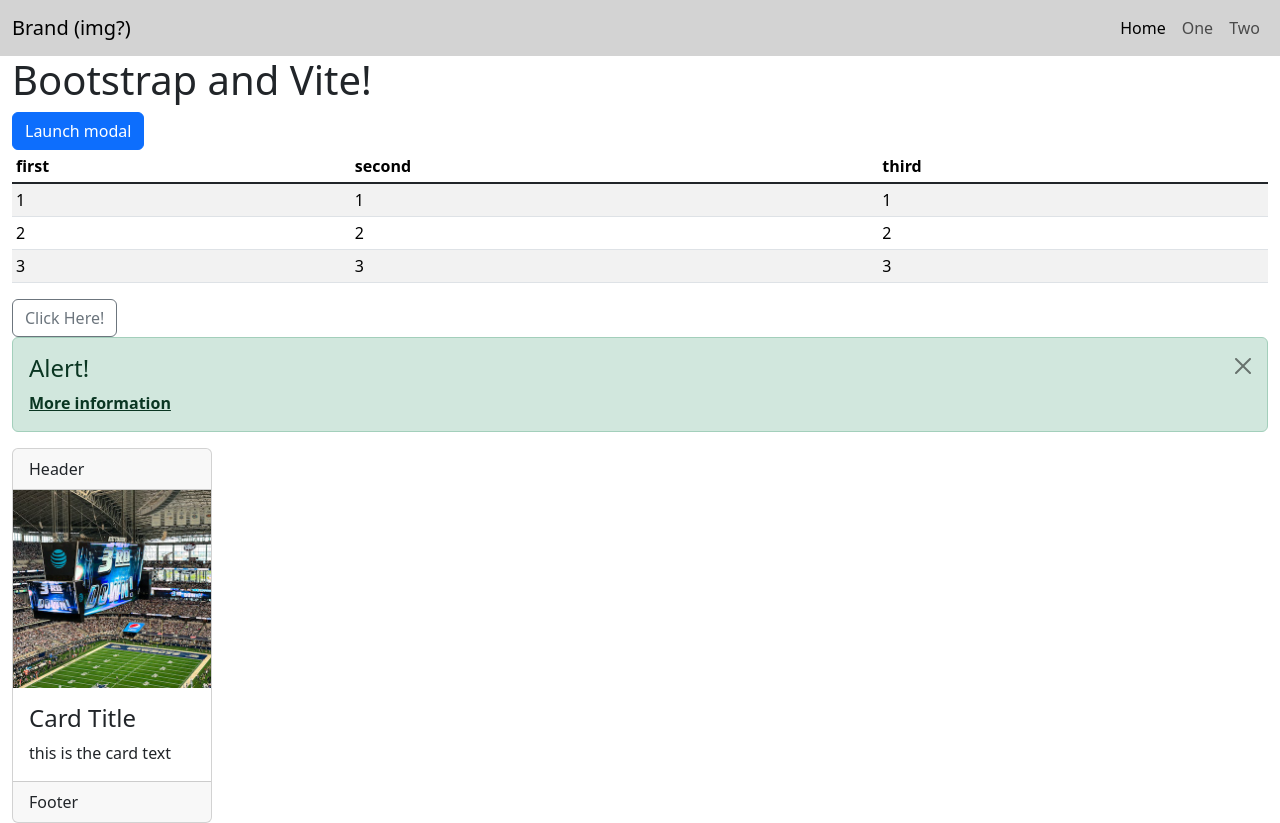
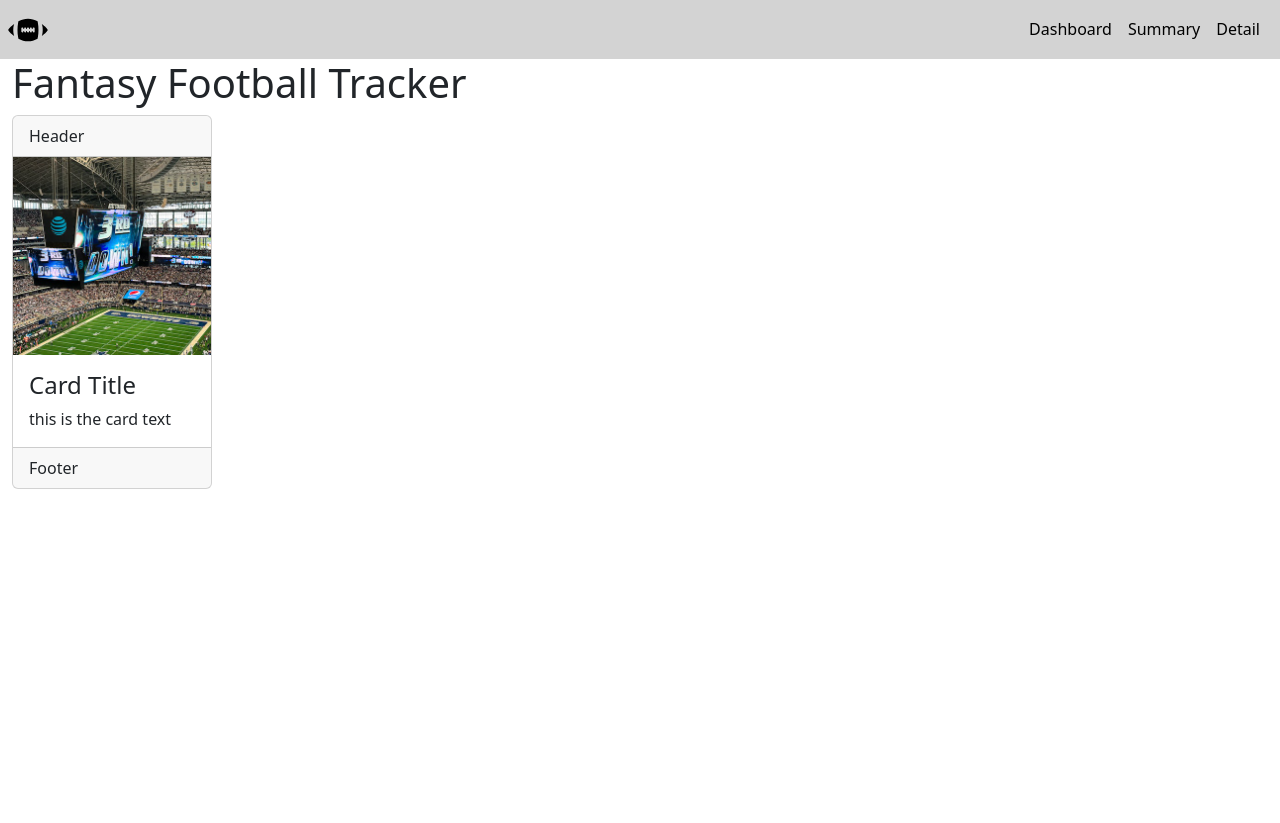
Before and after one commit to ShayEllis/football-league-tracker, a React (Vite) app: page /Dashboard in a window 1280 px wide. After the commit the page ends 800 px from the top, so only its background shows below. Built offline with nearby package versions, Linux system fonts and the light colour scheme.

Commit message:
started dashboard component

```diff
--- a/src/App.jsx
+++ b/src/App.jsx
@@ -1,3 +1,4 @@
+import { Outlet } from 'react-router-dom'
 import './App.scss'
 import Modal from './features/modal/modal'
 import Table from './features/table/table'
@@ -12,12 +13,8 @@ function App() {
     <>
       <Navbar />
       <div className='container-fluid'>
-        <h1>Bootstrap and Vite!</h1>
-        <Modal />
-        <Table />
-        <Button buttonText='Click Here!' />
-        <Alert />
-        <Card />
+        <h1>Fantasy Football Tracker</h1>
+        <Outlet />
       </div>
     </>
   )
--- a/src/components/button/button.jsx
+++ b/src/components/button/button.jsx
@@ -1,6 +1,13 @@
 const Button = (props) => {
   return (
-    <button className='btn btn-outline-secondary' data-bs-toggle={props.toggle ? 'button' : undefined}>{props.buttonText || 'Submit'}</button>
+    <button
+      type='button'
+      className='btn btn-outline-secondary'
+      data-bs-toggle={props.toggle ? 'button' : undefined}
+      data-bs-dismiss={props.dismiss || undefined}
+      data-bs-target={props.target || undefined}>
+      {props.buttonText || 'Submit'}
+    </button>
   )
 }
 
--- /dev/null
+++ b/src/components/dashboard/dashboard.jsx
@@ -0,0 +1,7 @@
+import Card from "../../features/card/card"
+
+const Dashboard = () => {
+  return <Card />
+}
+
+export default Dashboard
--- a/src/components/navbar/navbar.jsx
+++ b/src/components/navbar/navbar.jsx
@@ -1,10 +1,13 @@
+import { Link, NavLink } from 'react-router-dom'
+import footballIcon from '../../assets/football-icon.svg'
+
 const Navbar = () => {
   return (
     <nav className='navbar navbar-expand-md'>
       <div className='container-fluid'>
-        <a href='#' className='navbar-brand'>
-          Brand (img?)
-        </a>
+        <Link to='dashboard' className='navbar-brand'>
+          <img src={footballIcon}/>
+        </Link>
         <button
           className='navbar-toggler'
           data-bs-toggle='collapse'
@@ -16,19 +19,19 @@ const Navbar = () => {
         <div className='collapse navbar-collapse justify-content-end' id='nav'>
           <ul className='navbar-nav'>
             <li className='nav-item'>
-              <a href='#' className='nav-link active' aria-current='page'>
-                Home
-              </a>
+              <NavLink to='dashboard' className='nav-link active' aria-current='page'>
+                Dashboard
+              </NavLink>
             </li>
             <li className='nav-item'>
-              <a href='#' className='nav-link'>
-                One
-              </a>
+              <NavLink href='#' className='nav-link'>
+                Summary
+              </NavLink>
             </li>
             <li className='nav-item'>
-              <a href='#' className='nav-link'>
-                Two
-              </a>
+              <NavLink href='#' className='nav-link'>
+                Detail
+              </NavLink>
             </li>
           </ul>
         </div>
--- a/src/components/navbar/navbar.scss
+++ b/src/components/navbar/navbar.scss
@@ -1,3 +1,7 @@
 nav {
   background-color: lightgray;
+
+  .navbar-brand > img {
+    transform: rotate(45deg);
+  }
 }
--- a/src/features/modal/modal.jsx
+++ b/src/features/modal/modal.jsx
@@ -1,3 +1,5 @@
+import Button from '../../components/button/button'
+
 const Modal = () => {
   return (
     <>
@@ -8,7 +10,6 @@ const Modal = () => {
         data-bs-target='#modal'>
         Launch modal
       </button>
-
       <div className='modal fade' id='modal' tabIndex='-1'>
         <div className='modal-dialog modal-dialog-centered'>
           <div className='modal-content'>
@@ -25,15 +26,7 @@ const Modal = () => {
             </div>
             <div className='modal-footer'>
               <p>Footer</p>
-              <button
-                type='button'
-                className='btn btn-secondary'
-                data-bs-dismiss='modal'>
-                Close
-              </button>
-              <button type='button' className='btn btn-primary'>
-                Save changes
-              </button>
+              <Button buttonText='Save Changes' />
             </div>
           </div>
         </div>
--- a/src/index.scss
+++ b/src/index.scss
@@ -1 +1 @@
-@import 'bootstrap/scss/bootstrap', './features/modal/modal.scss', './features/table/table.scss', './components/button/button.scss', './features/alert/alert.scss', './features/card/card.scss', './components/navbar/navbar.scss'
+@import 'bootstrap/scss/bootstrap', './features/modal/modal.scss', './features/table/table.scss', './components/button/button.scss', './features/alert/alert.scss', './features/card/card.scss', './components/navbar/navbar.scss', './components/dashboard/dashboard.scss'
--- a/src/main.jsx
+++ b/src/main.jsx
@@ -1,10 +1,14 @@
 import React from 'react'
 import ReactDOM from 'react-dom/client'
 import App from './App.jsx'
+import { RouterProvider } from 'react-router-dom'
+import { router } from '../src/router/router.jsx'
 import './index.scss'
 
 ReactDOM.createRoot(document.getElementById('root')).render(
   <React.StrictMode>
-    <App />
-  </React.StrictMode>,
+    <RouterProvider router={router}>
+      <App />
+    </RouterProvider>
+  </React.StrictMode>
 )
--- a/src/router/router.jsx
+++ b/src/router/router.jsx
@@ -0,0 +1,18 @@
+import { createBrowserRouter } from 'react-router-dom'
+import App from '../App'
+import Dashboard from '../components/dashboard/dashboard'
+
+const router = createBrowserRouter([
+  {
+    path: '/',
+    element: <App />,
+    children: [
+      {
+        path: 'Dashboard',
+        element: <Dashboard />,
+      },
+    ],
+  },
+])
+
+export { router }
```
Also changed, not shown: src/assets/football-icon.svg (added), src/components/dashboard/dashboard.scss (added).
